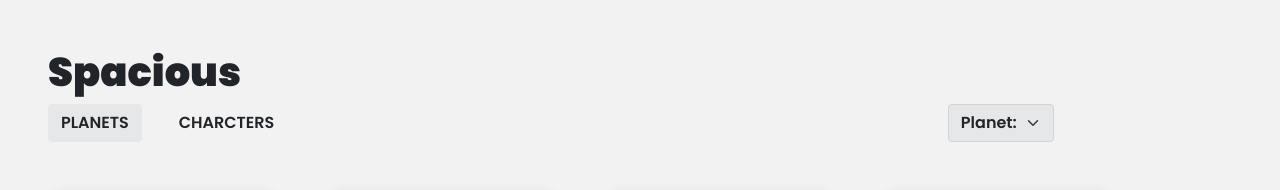
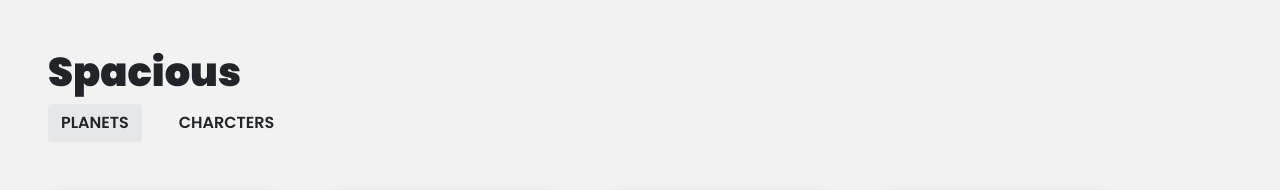
Before and after one commit to Dubjay18/react-b, a React (Create React App) app: page / in a window 1280 px wide. Shown: the top 190 px of the page. Built offline with nearby package versions, Linux system fonts and the light colour scheme.

Commit message:
last commit

```diff
--- a/src/components/space.js
+++ b/src/components/space.js
@@ -13,7 +13,7 @@ const Space = () => {
   const real = () => setPage(false);
   setTimeout(() => {
     real();
-  }, 1000);
+  }, 1300);
 
   return (
     <>
@@ -64,9 +64,13 @@ const Space = () => {
               >
                 CHARCTERS
               </Button>
-              <Form.Select className="ms-auto" variant="gray">
-                <option>Planet: ALL</option>
-              </Form.Select>
+              {grid === true ? (
+                <Form.Select className="ms-auto" variant="gray">
+                  <option>Planet: ALL</option>
+                </Form.Select>
+              ) : (
+                ""
+              )}
             </div>
 
             <div className="h-50">
```
